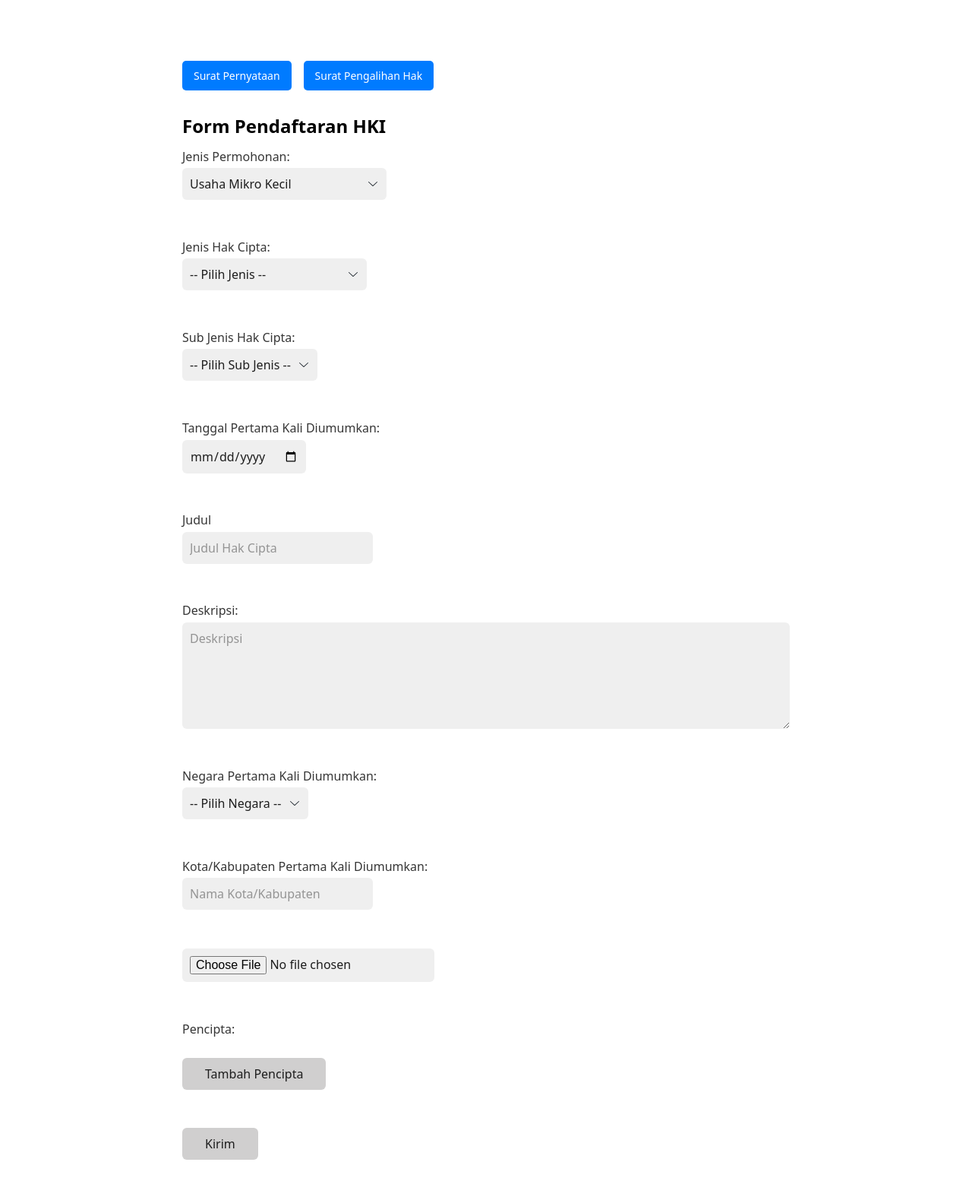
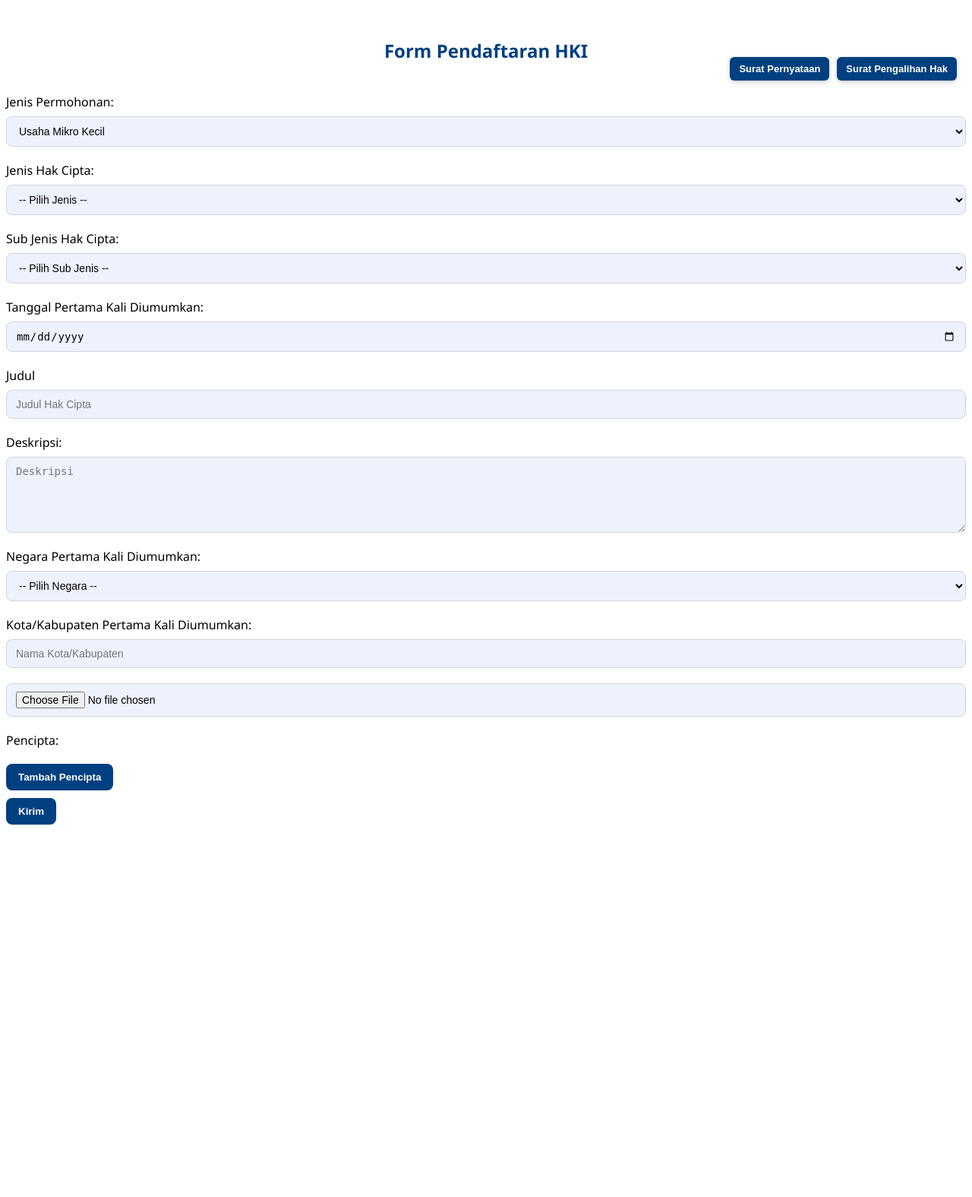
Before and after one commit to jabie393/hki_project, a PHP site: page /user.php in a window 1280 px wide. Shown: the whole page at 76% size. After the commit the page ends 1085 px from the top, so only its background shows below. Run offline with PHP 8.4, Linux system fonts and the light colour scheme; the visitor is signed in with stand-in values (Sample User, id 1); data that the repository does not hold is empty; some libraries are stand-ins or nearby versions.

Commit message:
Update FE

```diff
--- a/css/reset_password.css
+++ b/css/reset_password.css
@@ -86,6 +86,7 @@ select {
   border-radius: 10px;
   padding: 0 12px;
   border: 1px solid #ced4da;
+  background-color: #eef2ff;
   font-size: 16px;
   box-sizing: border-box;
   font-family: "Inter", sans-serif;
@@ -141,6 +142,7 @@ select:focus {
   align-items: center;
   border-radius: 10px;
   border: 1px solid #ced4da;
+  background-color: #eef2ff;
   padding-left: 12px;
   padding-right: 30px;
 }
--- a/css/template.css
+++ b/css/template.css
@@ -81,6 +81,7 @@
   flex-direction: column;
   gap: 12px;
   margin-bottom: 30px;
+  background-color: #eef2ff;
 }
 
 #template-page select,
--- a/css/user.css
+++ b/css/user.css
@@ -1,24 +1,123 @@
+#user-page {
+  margin: 40px auto;
+  font-family: 'Segoe UI', sans-serif;
+}
+
+#user-page h2 {
+  color: #004080;
+  text-align: center;
+  font-weight: bold;
+  padding-bottom: 20px;
+  padding-top: 10px;
+}
+
+#user-page .form-group {
+  margin-bottom: 20px;
+}
+
+#user-page label {
+  font-weight: 500;
+  display: block;
+  margin-bottom: 8px;
+  color: black;
+}
+
+#user-page input[type="text"],
+#user-page input[type="date"],
+#user-page input[type="file"],
+#user-page select,
+#user-page textarea {
+  width: 100%;
+  padding: 10px 12px;
+  border: 1px solid #ced4da;
+  background-color: #eef2ff;
+  border-radius: 8px;
+  font-size: 14px;
+  transition: border-color 0.2s;
+  box-sizing: border-box;
+}
+
+#user-page input:focus,
+#user-page select:focus,
+#user-page textarea:focus {
+  border-color: #007bff;
+  outline: none;
+  box-shadow: 0 0 4px #007bff66;
+}
+
+#user-page textarea {
+  resize: vertical;
+  min-height: 100px;
+}
+
+#user-page button {
+  padding: 10px 16px;
+  margin-bottom: 10px;
+  background-color: #004080;
+  color: #fff;
+  border: none;
+  border-radius: 8px;
+  font-weight: bold;
+  cursor: pointer;
+  transition: background-color 0.2s;
+}
+
+#user-page button:hover {
+  background-color: #002a5e;
+}
+
 #user-page .download-container {
-    position: sticky;
-    top: 10px;
-    right: 10px;
-    display: flex;
-    gap: 10px;
-    padding-top: 60px;
+  position: fixed;
+  top: 75px;
+  right: 20px;
+  display: flex;
+  gap: 10px;
+  z-index: 999;
 }
 
 #user-page .download-btn button {
-    background-color: #007bff;
-    color: white;
-    border: none;
-    padding: 10px 15px;
-    cursor: pointer;
-    border-radius: 5px;
-    font-size: 14px;
+  padding: 8px 12px;
+  background-color: #004080;
+  color: white;
+  border: none;
+  border-radius: 6px;
+  cursor: pointer;
+  font-size: 13px;
+  white-space: nowrap;
+  box-shadow: 0 2px 6px rgba(0, 0, 0, 0.2);
+  transition: background-color 0.2s;
 }
 
 #user-page .download-btn button:hover {
-    background-color: #0056b3;
+  background-color: #002a5e;
+}
+
+#user-page .pencipta-container {
+  margin-bottom: 20px;
+}
+
+#user-page .pencipta {
+  padding: 0px 12px;
+  margin-bottom: 10px;
+  background-color: #f8f9fa;
+  border: 1px solid #ddd;
+  border-radius: 8px;
+}
+
+#user-page .pencipta-label {
+  font-weight: bold;
+  margin-bottom: 6px;
+  margin-top: 5px;
+}
+
+#user-page .pencipta button {
+  margin-right: 8px;
+  margin-top: 8px;
+  background-color: #6c757d;
+}
+
+#user-page .pencipta button:hover {
+  background-color: #5a6268;
 }
 
 /* Alert Style */
--- a/user.php
+++ b/user.php
@@ -22,7 +22,6 @@ $result = $conn->query("SELECT * FROM registrations WHERE user_id = '$user_id'")
     <script src="https://cdn.jsdelivr.net/npm/sweetalert2@11"></script>
 
     <!-- Css -->
-    <link rel="stylesheet" href="https://cdn.jsdelivr.net/npm/water.css@2/out/water.css">
     <link rel="stylesheet" href="css/modal.css">
     <link rel="stylesheet" href="css/user.css">
 </head>
@@ -40,15 +39,18 @@ $result = $conn->query("SELECT * FROM registrations WHERE user_id = '$user_id'")
     <h2>Form Pendaftaran HKI</h2>
     <form id="form-hki" enctype="multipart/form-data">
         <!--Jenis Permohonan-->
-        <label>Jenis Permohonan:</label><br>
+        <div class="form-group">
+            <label>Jenis Permohonan:</label>
             <select name="jenis_permohonan" required>
                 <option value="Usaha Mikro Kecil">Usaha Mikro Kecil</option>
                 <option value="Umum">Umum</option>
                 <option value="Lembaga Pendidikan">Lembaga Pendidikan</option>
                 <option value="Lembaga Litbang Pemerintah">Lembaga Litbang Pemerintah</option>
-        </select><br><br>
+            </select>
+        </div>
         <!--Jenis Hak Cipta-->
-        <label>Jenis Hak Cipta:</label><br>
+        <div class="form-group">
+            <label>Jenis Hak Cipta:</label>
             <select name="jenis_hak_cipta" id="jenis_hak_cipta" required>
                 <option value="">-- Pilih Jenis --</option>
                 <option value="Karya Tulis">Karya Tulis</option>
@@ -59,37 +61,51 @@ $result = $conn->query("SELECT * FROM registrations WHERE user_id = '$user_id'")
                 <option value="Karya Drama & Koreografi">Karya Drama & Koreografi</option>
                 <option value="Karya Rekaman">Karya Rekaman</option>
                 <option value="Karya Lainnya">Karya Lainnya</option>
-        </select><br><br>
+            </select>
+        </div>
         <!--Sub Jenis Hak Cipta-->
-        <label>Sub Jenis Hak Cipta:</label><br>
+        <div class="form-group">
+            <label>Sub Jenis Hak Cipta:</label>
             <select name="sub_jenis_hak_cipta" id="sub_jenis_hak_cipta" required>
                 <option value="">-- Pilih Sub Jenis --</option>
-        </select><br><br>
+            </select>
+        </div>
         <!--Tanggal Pertama Kali Diumumkan-->
-        <label>Tanggal Pertama Kali Diumumkan:</label><br>
-        <input type="date" name="tanggal_pengumuman" required><br><br>
-
+        <div class="form-group">
+            <label>Tanggal Pertama Kali Diumumkan:</label>
+            <input type="date" name="tanggal_pengumuman" required>
+        </div>
         <!--Judul Hak Cipta-->
-        <label>Judul</label><br>
-        <input type="text" name="judul" placeholder="Judul Hak Cipta" required /><br><br>
+        <div class="form-group">
+            <label>Judul</label>
+            <input type="text" name="judul" placeholder="Judul Hak Cipta" required />
+        </div>
         <!--Deskripsi-->
-        <label>Deskripsi:</label><br>
-        <textarea name="deskripsi" placeholder="Deskripsi" required></textarea><br><br>
+        <div class="form-group">
+            <label>Deskripsi:</label>
+            <textarea name="deskripsi" placeholder="Deskripsi" required></textarea>
+        </div>
         <!--Negara Pertama Kali Diumumkan-->
-        <label>Negara Pertama Kali Diumumkan:</label><br>
+        <div class="form-group">
+            <label>Negara Pertama Kali Diumumkan:</label>
             <select name="negara_pengumuman" id="nationality" required>
                 <option value="">-- Pilih Negara --</option>
-        </select><br><br>
+            </select>
+        </div>
         <!--Kota Pertama Kali Diumumkan-->
-        <label>Kota/Kabupaten Pertama Kali Diumumkan:</label><br>
-        <input type="text" name="kota_pengumuman" placeholder="Nama Kota/Kabupaten" required><br><br>
-        <input type="file" name="dokumen" required /><br><br>
+        <div class="form-group">
+            <label>Kota/Kabupaten Pertama Kali Diumumkan:</label>
+            <input type="text" name="kota_pengumuman" placeholder="Nama Kota/Kabupaten" required>
+        </div>
+        <div class="form-group">
+            <input type="file" name="dokumen" required />
+        </div>
         <label>Pencipta:</label>
         <div id="pencipta-list" class="pencipta-container"></div>
-        <br><button type="button" id="addPencipta">Tambah Pencipta</button><br><br><br>
+        <button type="button" id="addPencipta">Tambah Pencipta</button>
         <!-- input tersembunyi -->
         <div id="pencipta-hidden-inputs"></div>
-        <button type="submit">Kirim</button><br><br>
+        <button type="submit">Kirim</button>
     </form>
 </div>
 <!-- Modal Tambah Pencipta -->
@@ -102,7 +118,7 @@ $result = $conn->query("SELECT * FROM registrations WHERE user_id = '$user_id'")
             </div>
             <form id="modalFormPencipta">
                 <?php include 'widgets/form_pencipta.php'; ?>
-                <button type="submit">Tambahkan</button>
+                <button class="btn" type="submit">Tambahkan</button>
             </form>
         </div>
     </div>
--- a/widgets/form_pencipta.php
+++ b/widgets/form_pencipta.php
@@ -1,39 +1,60 @@
 <div class="pencipta">
-    <label>NIK:</label><br>
-    <input type="text" name="nik[]" required><br><br>
+    <div class="form-group">
+        <label>NIK:</label>
+        <input type="text" name="nik[]" required>
+    </div>
 
-    <label>Nama:</label><br>
+    <div class="form-group">
+        <label>Nama:</label>
         <input type="text" name="nama[]" required>
+    </div>
 
-    <label>No. Telepon:</label><br>
-    <input type="text" name="no_telepon[]" required><br><br>
+    <div class="form-group">
+        <label>No. Telepon:</label>
+        <input type="text" name="no_telepon[]" required>
+    </div>
 
-    <label>Jenis Kelamin:</label><br>
+    <div class="form-group">
+        <label>Jenis Kelamin:</label>
         <select name="jenis_kelamin[]" required>
             <option value="Laki-laki">Laki-laki</option>
             <option value="Perempuan">Perempuan</option>
-    </select><br><br>
+        </select>
+    </div>
 
-    <label>Alamat:</label><br>
-    <textarea name="alamat[]" required></textarea><br><br>
+    <div class="form-group">
+        <label>Alamat:</label>
+        <textarea name="alamat[]" required></textarea>
+    </div>
 
-    <label>Negara:</label><br>
+    <div class="form-group">
+        <label>Negara:</label>
         <select name="negara[]" class="negara-select" required>
             <option value="">-- Pilih Negara --</option>
-    </select><br><br>
+        </select>
+    </div>
 
-    <label>Provinsi:</label><br>
-    <input type="text" name="provinsi[]" required><br><br>
+    <div class="form-group">
+        <label>Provinsi:</label>
+        <input type="text" name="provinsi[]" required>
+    </div>
+    <div class="form-group">
+        <label>Kota/Kabupaten:</label>
+        <input type="text" name="kota[]" required>
+    </div>
 
-    <label>Kota/Kabupaten:</label><br>
-    <input type="text" name="kota[]" required><br><br>
+    <div class="form-group">
+        <label>Kecamatan:</label>
+        <input type="text" name="kecamatan[]" required>
+    </div>
 
-    <label>Kecamatan:</label><br>
-    <input type="text" name="kecamatan[]" required><br><br>
+    <div class="form-group">
+        <label>Kelurahan:</label>
+        <input type="text" name="kelurahan[]" required>
+    </div>
 
-    <label>Kelurahan:</label><br>
-    <input type="text" name="kelurahan[]" required><br><br>
-
-    <label>Kode Pos:</label><br>
-    <input type="text" name="kode_pos[]" required><br><br>
+    <div class="form-group">
+        <label>Kode Pos:</label>
+        <input type="text" name="kode_pos[]" required>
     </div>
+</div>
```
Also changed, not shown: bckp.php (added, +136 -0 lines), css/modal.css (+58 -1 lines), css/update_account.css (+23 -27 lines), update_account.php (+13 -10 lines), admin.php (indentation only). Lines whose indentation alone changed are shown as unchanged.
